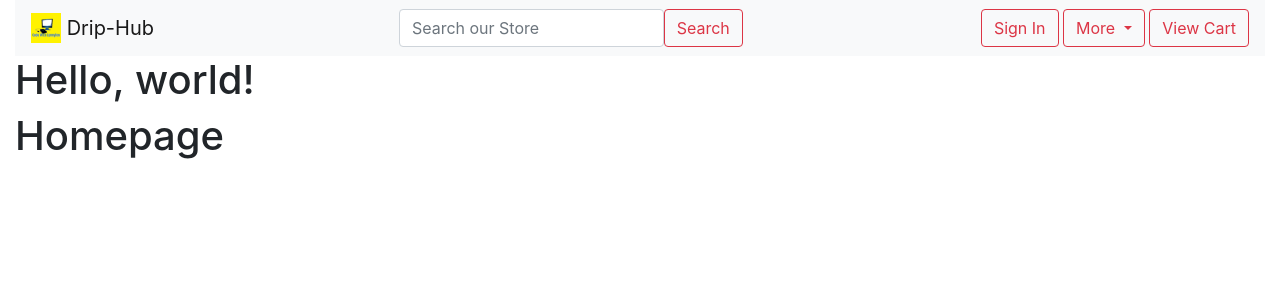
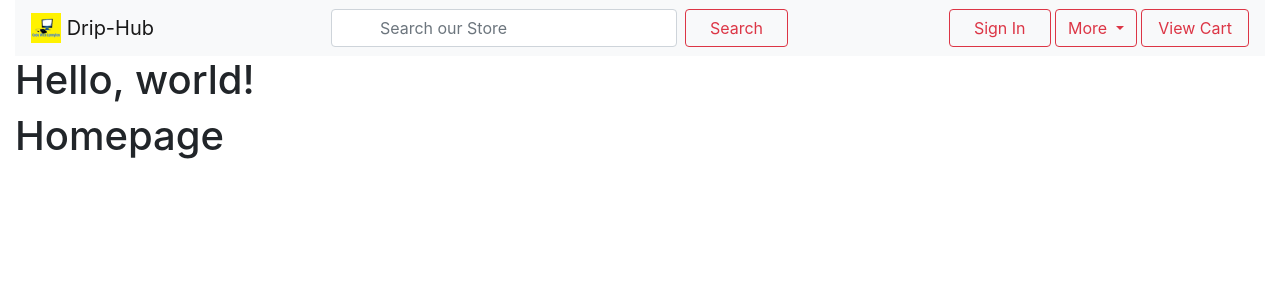
Before and after one commit to codewithlennylen/Drip-Hub-Platform, a Flask app: page / in a window 1280 px wide. Shown: the top 300 px of the page. Run offline with Flask 2, Linux system fonts and the light colour scheme; some libraries are stand-ins or nearby versions.

Commit message:
Update layout.html
The navbar auto-shows the toggler button on smaller screens. Still need to work on the layout on mobile devices.
Possibly avoid using fixed margins and paddings.

```diff
--- a/codebase/templates/layout.html
+++ b/codebase/templates/layout.html
@@ -22,24 +22,32 @@
 
     <!-- Navbar with Image and text -->
 
+    <!-- Sticky navbar - hide driphub logo. this also auto fixes to top -->
+
+
     <!-- <nav class="navbar navbar-expand-md bg-primary sticky-top"> -->
     <nav class="navbar navbar-expand-lg navbar-light bg-light">
       <a class="navbar-brand"  href="/">
         <img src="{{ url_for('static', filename='favicon.ico') }}" width="30" height="30" class="d-inline-block align-top" alt="Logo"> Drip-Hub</a>
 
-      <div class="collapse navbar-collapse" id="navbarTogglerDemo02">
+
+      <button class="navbar-toggler" type="button" data-toggle="collapse" data-target="#navbarTogglerLen">
+        <span class="navbar-toggler-icon"></span>
+      </button>
+
+      <div class="collapse navbar-collapse" id="navbarTogglerLen">
 
         <form class="form-inline ml-auto">
-          <input class="form-control w-75" type="search" placeholder="Search our Store">
-          <button class="btn btn-outline-danger my-2 my-sm-0" type="submit">Search</button>
+          <input class="form-control mw-100 px-5 mr-2" type="search" placeholder="Search our Store">
+          <button class="btn btn-outline-danger my-2 px-4 my-sm-0" type="submit">Search</button>
         </form>
 
         <ul class="navbar-nav ml-auto">
           <li class="nav-item active">
-            <a href="/" class="btn btn-outline-danger my-2 my-sm-0">Sign In</a>
+            <a href="/" class="btn btn-outline-danger my-2 px-4 my-sm-0">Sign In</a>
 
             <div class="btn-group">
-              <button type="button" class="btn btn-outline-danger dropdown-toggle" data-toggle="dropdown" aria-haspopup="true" aria-expanded="false">
+              <button type="button" class="btn px-auto btn-outline-danger dropdown-toggle" data-toggle="dropdown" aria-haspopup="true" aria-expanded="false">
                 More
               </button>
               <div class="dropdown-menu dropdown-menu-right">
@@ -49,7 +57,7 @@
               </div>
             </div>
 
-            <a href="/" class="btn btn-outline-danger my-2 my-sm-0">View Cart</a>
+            <a href="/" class="btn btn-outline-danger my-2 px-3 my-sm-0">View Cart</a>
           </li>
         </ul>
 
```
